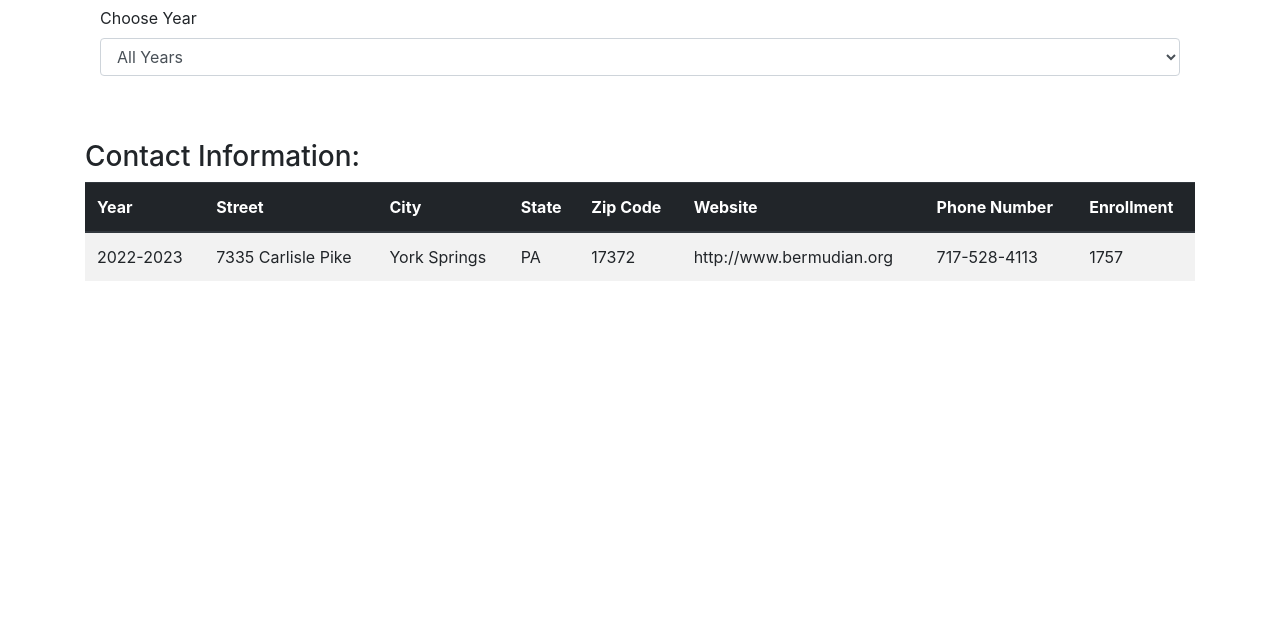
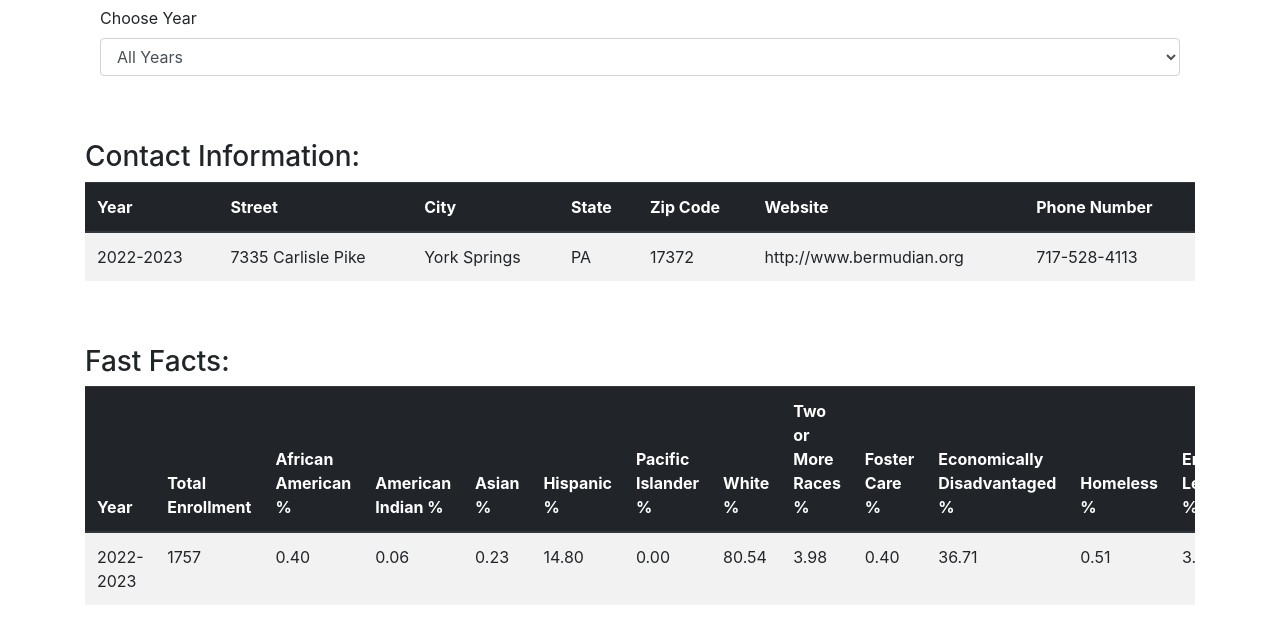
Before and after one commit to caleK1/dbms_proj, a Django app: page /district/112011103 in a window 1280 px wide. Shown: the part 304-925 px from the top of the page. Before the commit the page ends 585 px from the top, so only its background shows below. Run offline with Django 5.2, Linux system fonts and the light colour scheme; data comes from the database, SQL or seed files in the repository; both versions use the stored data as it was after the commit; some libraries are stand-ins or nearby versions.

Commit message:
Added headers to files, added views for demographic info, and added fast facts into Bermudian Springs SD.

```diff
--- a/proj/manage.py
+++ b/proj/manage.py
@@ -1,3 +1,9 @@
+"""
+    DBMS Project: Cale King, Eric Lynch, Jacob Seltzer
+    Github Repo: https://github.com/caleK1/dbms_proj.git
+"""
+
+
 #!/usr/bin/env python
 """Django's command-line utility for administrative tasks."""
 import os
--- a/proj/proj/settings.py
+++ b/proj/proj/settings.py
@@ -1,3 +1,8 @@
+"""
+    DBMS Project: Cale King, Eric Lynch, Jacob Seltzer
+    Github Repo: https://github.com/caleK1/dbms_proj.git
+"""
+
 """
 Django settings for proj project.
 
--- a/proj/proj/urls.py
+++ b/proj/proj/urls.py
@@ -1,3 +1,8 @@
+"""
+    DBMS Project: Cale King, Eric Lynch, Jacob Seltzer
+    Github Repo: https://github.com/caleK1/dbms_proj.git
+"""
+
 """
 URL configuration for proj project.
 
--- a/proj/proj_display/apps.py
+++ b/proj/proj_display/apps.py
@@ -1,3 +1,8 @@
+"""
+    DBMS Project: Cale King, Eric Lynch, Jacob Seltzer
+    Github Repo: https://github.com/caleK1/dbms_proj.git
+"""
+
 from django.apps import AppConfig
 
 
--- a/proj/proj_display/models.py
+++ b/proj/proj_display/models.py
@@ -1,3 +1,8 @@
+"""
+    DBMS Project: Cale King, Eric Lynch, Jacob Seltzer
+    Github Repo: https://github.com/caleK1/dbms_proj.git
+"""
+
 from django.db import models
 
 # Create your models here.
--- a/proj/proj_display/templates/district_view.html
+++ b/proj/proj_display/templates/district_view.html
@@ -45,7 +45,6 @@
 		      <th scope="col">Zip Code</th>
 		      <th scope="col">Website</th>
 		      <th scope="col">Phone Number</th>
-		      <th scope="col">Enrollment</th>
 		    </tr>
 		  </thead>
 		  <tbody>
@@ -60,7 +59,56 @@
 		      <td>{{ facts.zip_code }}</td>
 		      <td>{{ facts.website }}</td>
 		      <td>{{ facts.phone_number }}</td>
+		    </tr>
+		    {% endfor %}
+		  </tbody>
+		</table>
+	</div>
+	<br></br>
+	<h3>Fast Facts:</h3>
+	<div class="table-responsive">
+		<table class="table table-striped">
+		  <thead class="thead-dark">
+		    <tr>
+		    	{% if selected_year == NULL or selected_year == 'all-years' %}
+		    		<th scope="col">Year</th>
+		    	{% endif %}
+		      <th scope="col">Total Enrollment</th>
+		      <th scope="col">African American %</th>
+		      <th scope="col">American Indian %</th>
+		      <th scope="col">Asian %</th>
+		      <th scope="col">Hispanic %</th>
+		      <th scope="col">Pacific Islander %</th>
+		      <th scope="col">White %</th>
+		      <th scope="col">Two or More Races %</th>
+		      <th scope="col">Foster Care %</th>
+		      <th scope="col">Economically Disadvantaged %</th>
+		      <th scope="col">Homeless %</th>
+		      <th scope="col">English Learner %</th>
+		      <th scope="col">Special Education %</th>
+		      <th scope="col">Gifted Students %</th>
+		    </tr>
+		  </thead>
+		  <tbody>
+		  	{% for facts in fast_facts %}
+		    <tr>
+		    	{% if selected_year == NULL or selected_year == 'all-years' %}
+		    		<td>{{ facts.year }}</td>
+		    	{% endif %}
 		      <td>{{ facts.enrollment }}</td>
+		      <td>{{ facts.african_american }}</td>
+		      <td>{{ facts.american_indian_or_alaskan_native }}</td>
+		      <td>{{ facts.asian }}</td>
+		      <td>{{ facts.hispanic }}</td>
+		      <td>{{ facts.pacific_islander }}</td>
+		      <td>{{ facts.white }}</td>
+		      <td>{{ facts.two_or_more_races }}</td>
+		      <td>{{ facts.foster_care }}</td>
+		      <td>{{ facts.economically_disadvantaged }}</td>
+		      <td>{{ facts.homeless }}</td>
+		      <td>{{ facts.english_learner }}</td>
+		      <td>{{ facts.special_education }}</td>
+		      <td>{{ facts.gifted_students }}</td>
 		    </tr>
 		    {% endfor %}
 		  </tbody>
--- a/proj/proj_display/urls.py
+++ b/proj/proj_display/urls.py
@@ -1,3 +1,8 @@
+"""
+    DBMS Project: Cale King, Eric Lynch, Jacob Seltzer
+    Github Repo: https://github.com/caleK1/dbms_proj.git
+"""
+
 from django.urls import path
 
 from . import views
--- a/proj/proj_display/views.py
+++ b/proj/proj_display/views.py
@@ -1,3 +1,8 @@
+"""
+    DBMS Project: Cale King, Eric Lynch, Jacob Seltzer
+    Github Repo: https://github.com/caleK1/dbms_proj.git
+"""
+
 from django.shortcuts import render
 from django.http import HttpResponse
 from .models import DistrictFastFacts
```
Also changed, not shown: proj/proj_display/admin.py (+11 -0 lines), proj/proj_display/templates/compare.html (+40 -19 lines), proj/proj_display/templates/school_view.html (+48 -2 lines), proj/db.sqlite3.
